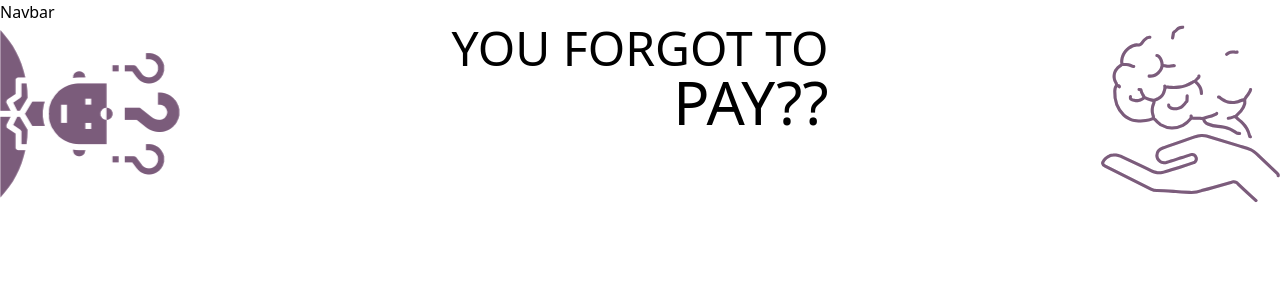
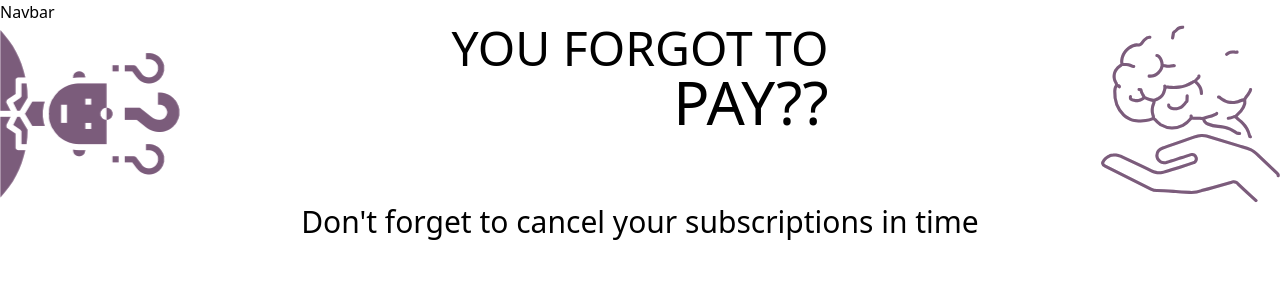
Before and after one commit to marcelowebdesigner/G4-Frontend, a React (Vite) app in the folder my-project/: page / in a window 1280 px wide. Shown: the top 300 px of the page. Built offline with nearby package versions, Linux system fonts and the light colour scheme.

Commit message:
feat:description:homepage_light

```diff
--- /dev/null
+++ b/my-project/src/components/claro/homepage/Description.jsx
@@ -0,0 +1,19 @@
+import React from 'react'
+import ReactDOM from 'react-dom/client'
+
+
+/** Esta es la descripcion del homepage en modo claro.
+ *
+ */
+
+function Description() {
+  return (
+
+    <div class="flex justify-center">
+      <h1 className="text-black-800 text-3xl">Don't forget to cancel your subscriptions in time</h1>
+    </div>
+
+
+  )
+}
+export default Description
--- a/my-project/src/main.jsx
+++ b/my-project/src/main.jsx
@@ -1,6 +1,7 @@
 import React from 'react'
 import ReactDOM from 'react-dom/client'
-import App from './App'
+import Description from './components/claro/homepage/Description'
+
 import Header from './components/claro/homepage/Header'
 import Navbar from './components/claro/homepage/Navbar'
 import './index.css'
@@ -11,7 +12,7 @@ ReactDOM.createRoot(document.getElementById('root')).render(
 
    <Navbar />
    <Header />
-
+   <Description />
 
 
   </React.StrictMode>
```
